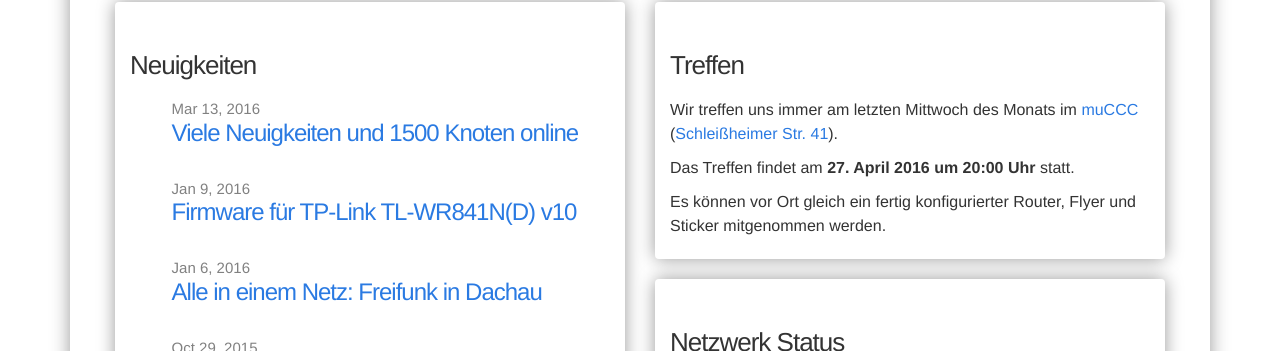
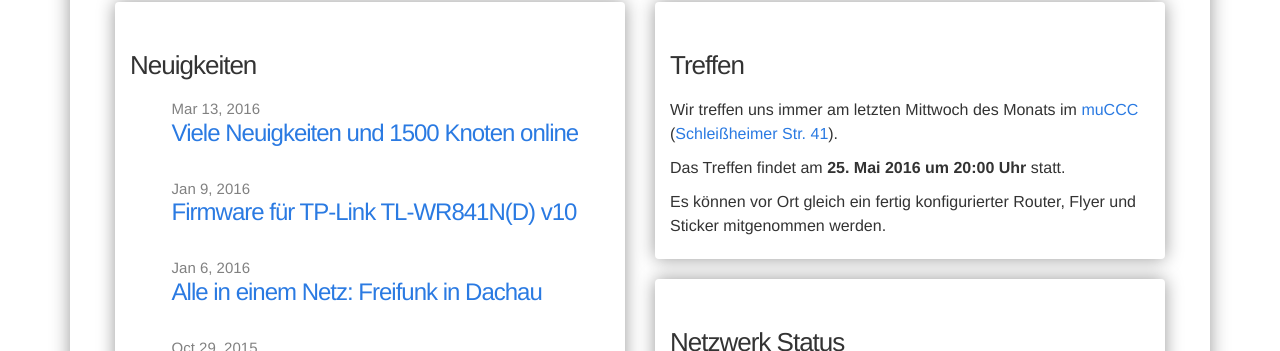
Before and after one commit to freifunkMUC/freifunkmuc.github.io, a Jekyll site: the page built from index.md, in a window 1280 px wide. Shown: the part 385-736 px from the top of the page. Built offline with Jekyll 4.4.1, drawn with Linux system fonts in a browser that asks for light colours.

Commit message:
Update May 2016

```diff
--- a/_includes/treffen.md
+++ b/_includes/treffen.md
@@ -2,6 +2,6 @@
 
 Wir treffen uns immer am letzten Mittwoch des Monats im [muCCC](http://muc.ccc.de) ([Schleißheimer Str. 41](http://osm.org/go/0JAf0IVLh?node=2012031859)).
 
-Das Treffen findet am **27. April 2016 um 20:00 Uhr** statt.
+Das Treffen findet am **25. Mai 2016 um 20:00 Uhr** statt.
 
 Es können vor Ort gleich ein fertig konfigurierter Router, Flyer und Sticker mitgenommen werden.
```
